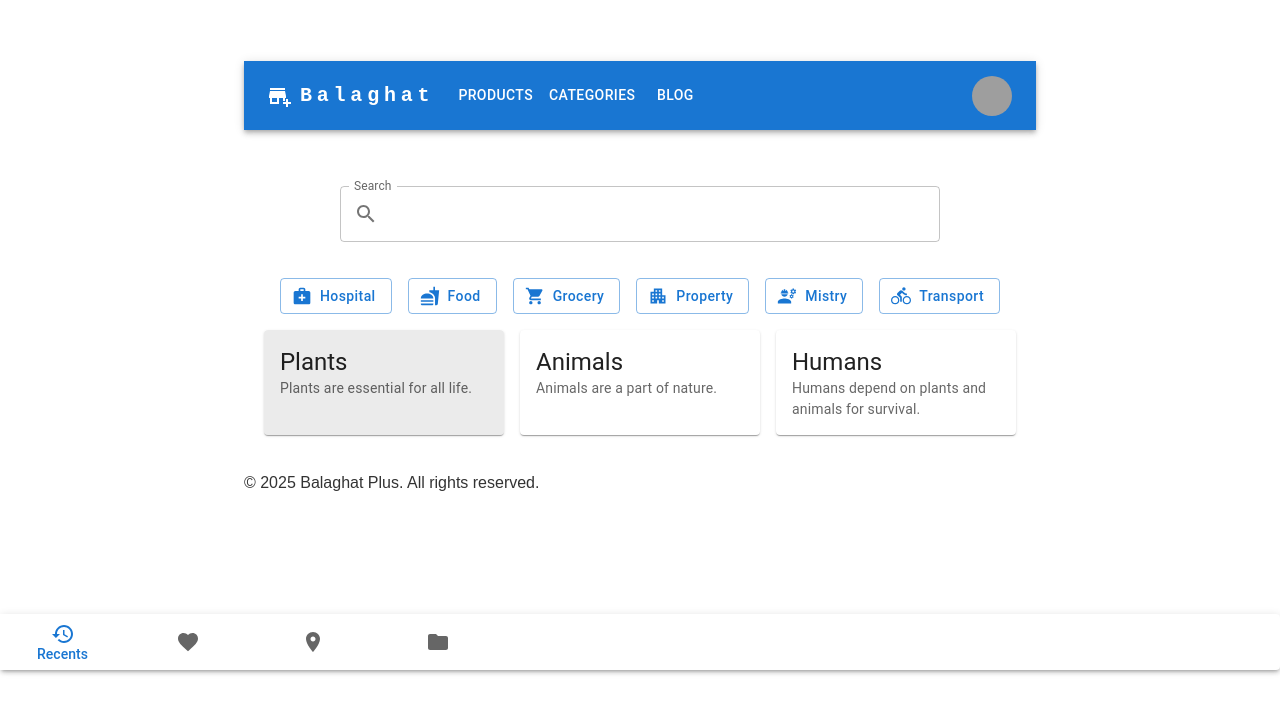
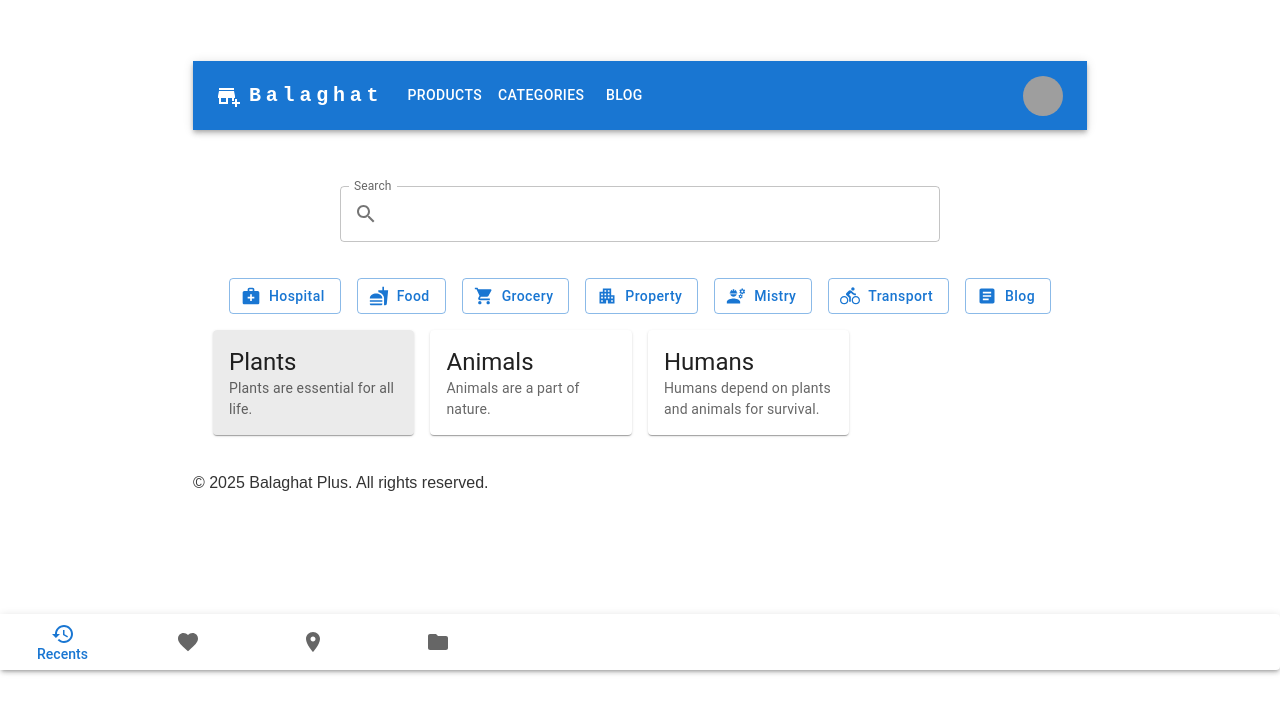
Before and after one commit to sumit021196/balaghatpluss, a React (Vite) app: page / in a window 1280 px wide. Shown: the part 130-832 px from the top of the page. Built offline with nearby package versions, Linux system fonts and the light colour scheme; grey boxes are pictures that could not be loaded.

Commit message:
blog button

```diff
--- a/src/IconLabelGrid.jsx
+++ b/src/IconLabelGrid.jsx
@@ -8,6 +8,7 @@ import ShoppingCartIcon from '@mui/icons-material/ShoppingCart';
 import EngineeringIcon from '@mui/icons-material/Engineering';
 import DirectionsBikeIcon from '@mui/icons-material/DirectionsBike';
 import MedicalServicesIcon from '@mui/icons-material/MedicalServices';
+import ArticleIcon from '@mui/icons-material/Article';
 import { useNavigate } from 'react-router-dom';
 
 const buttons = [
@@ -17,13 +18,14 @@ const buttons = [
   { id: 4, name: 'Property', icon: <ApartmentIcon /> },
   { id: 5, name: 'Mistry', icon: <EngineeringIcon /> },
   { id: 6, name: 'Transport', icon: <DirectionsBikeIcon /> },
+  { id: 7, name: 'Blog', icon: <ArticleIcon /> },
 ];
 
 export default function IconLabelGrid() {
   const navigate = useNavigate();
 
   const handleButtonClick = (name) => {
-    navigate(`/category/${name}`);
+    navigate(name === 'Blog' ? '/blog' : `/category/${name}`);
   };
 
   return (
```
